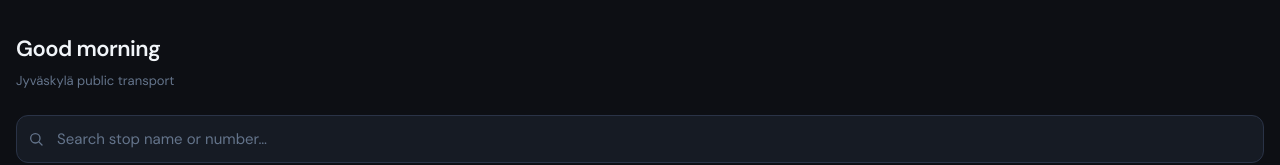
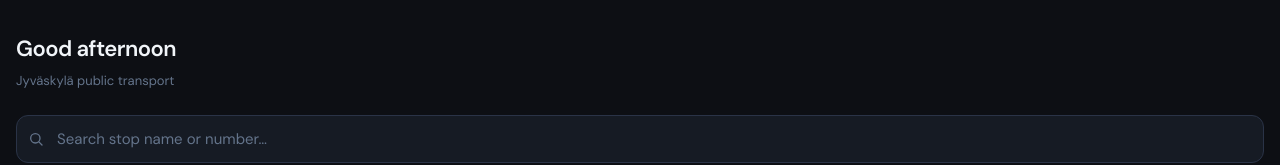
Before and after one commit to Tuna-Fish/jkldepartures, a React (Vite) app in the folder frontend/: page / in a window 1280 px wide. Shown: the top 165 px of the page. Built offline with nearby package versions, Linux system fonts and the light colour scheme; no server answers; a web font is replaced by a local one.

Commit message:
Dynamic greeting

```diff
--- a/frontend/src/pages/HomePage.tsx
+++ b/frontend/src/pages/HomePage.tsx
@@ -22,6 +22,14 @@ function alertTitle(alert: ServiceAlert) {
   return `Route ${alert.affectedRoutes.join(', ')} — ${alert.headerText}`
 }
 
+function greetingText() {
+  const hour = new Date().getHours()
+  if (hour < 5) return 'Good night'
+  if (hour < 12) return 'Good morning'
+  if (hour < 18) return 'Good afternoon'
+  return 'Good evening'
+}
+
 export default function HomePage() {
   const { data: alertsData } = useAlerts()
   const activeAlerts = (alertsData?.alerts ?? []).filter(alert => !isResolved(alert))
@@ -32,7 +40,7 @@ export default function HomePage() {
       {/* Hero */}
       <div className="pt-8 pb-2 flex flex-col gap-1.5">
         <h1 className="text-[22px] font-bold tracking-tight text-slate-100">
-          Good morning
+          {greetingText()}
         </h1>
         <p className="text-[13px] text-slate-500">
           Jyväskylä public transport
```
